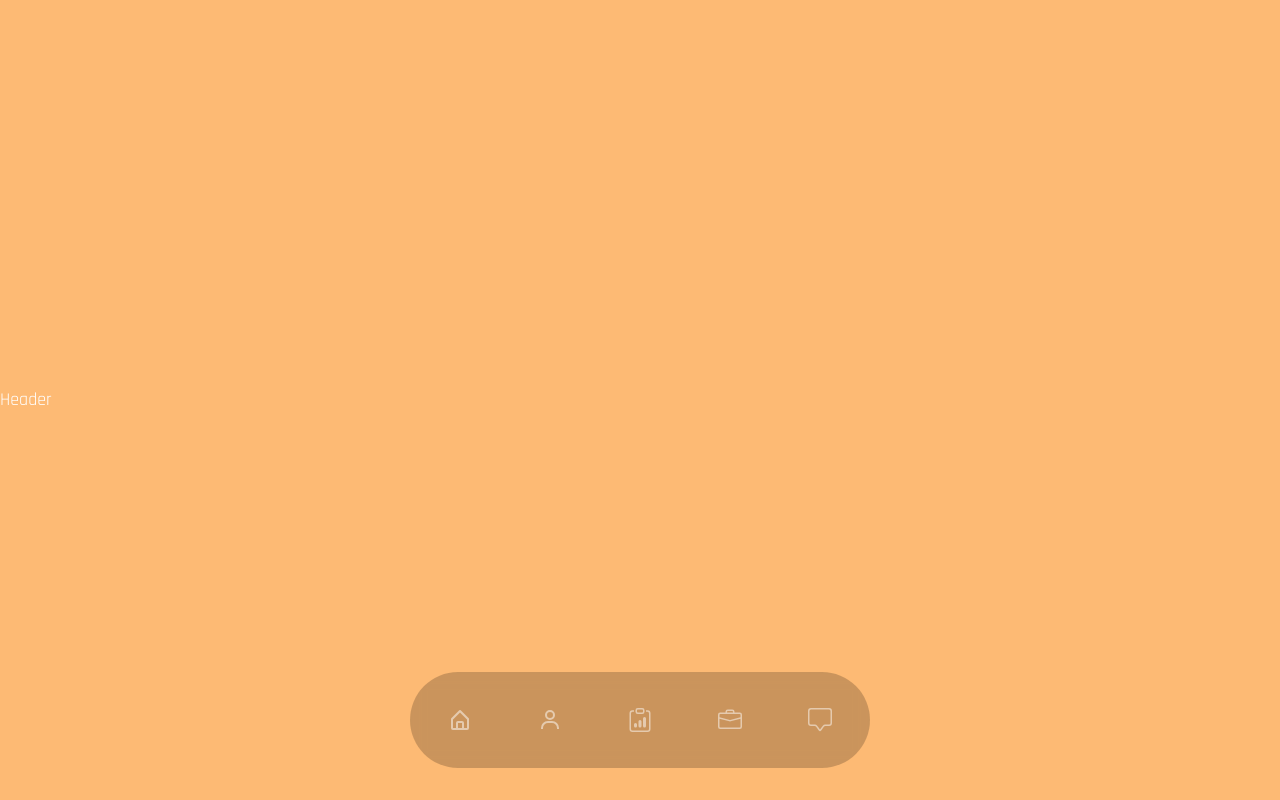
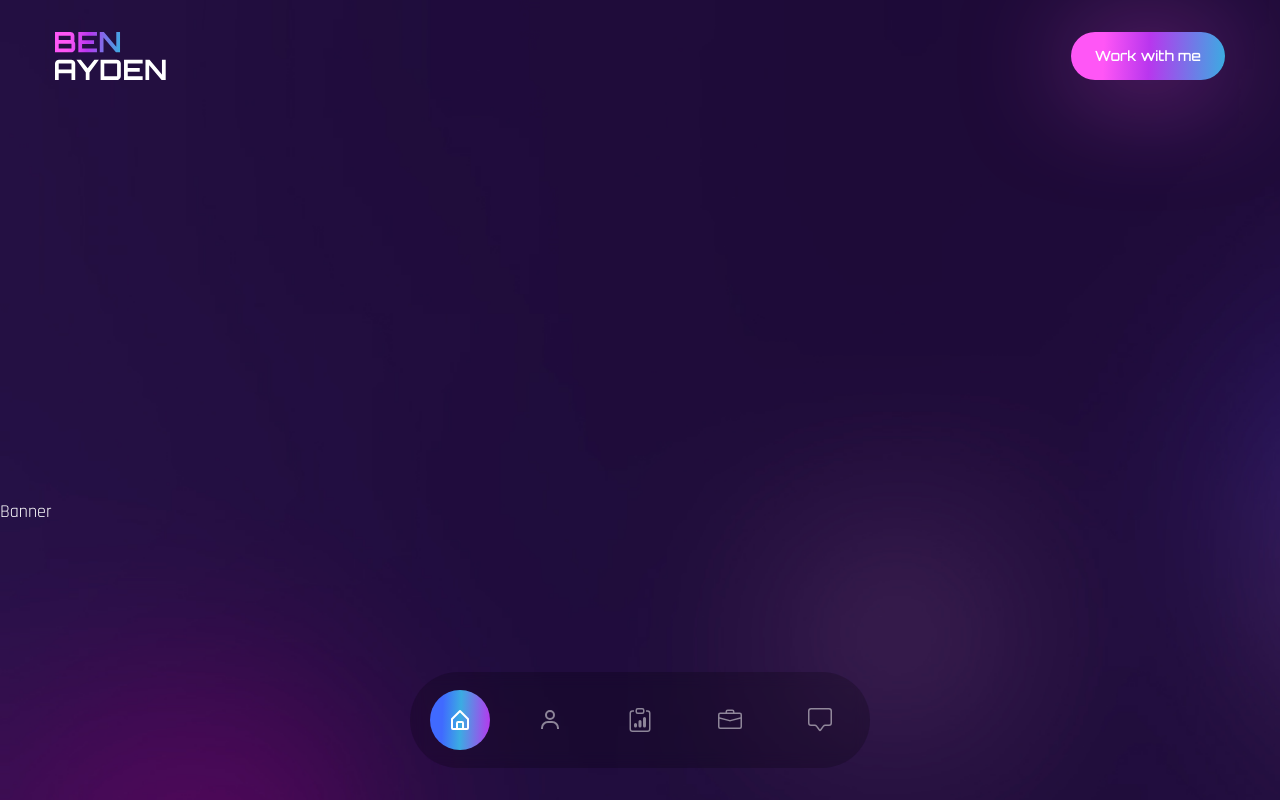
Before and after one commit to JackArt237483/WebCite, a React (Create React App) app: page / in a window 1280 px wide. Shown: the top 800 px of the page. Built offline with nearby package versions, Linux system fonts and the light colour scheme; the HTML template or start-up script is replaced by a standard one; a web font is replaced by a local one.

Commit message:
make header

```diff
--- a/src/components/Header.js
+++ b/src/components/Header.js
@@ -1,7 +1,19 @@
 import React from 'react';
+import Logo from "../assets/logo.svg"
 
 const Header = () => {
-  return <div className='section bg-orange-300'>Header</div>;
+  return(
+   <header className='py-8'>
+      <div className='container mx-auto'>
+        <div className='flex justify-between items-center'>
+          <a href='#'>
+            <img src={Logo} alt='logo'/>
+          </a>
+          <button className='btn btn-sm'>Work with me</button>
+        </div>
+      </div>
+    </header>
+  );
 };
 
 export default Header;
--- a/src/components/Nav.js
+++ b/src/components/Nav.js
@@ -16,6 +16,7 @@
       activeClass="active"
       smooth={true}
       spy={true}
+      offset={-200}
       to="home"
       className='cursor-pointer w-[60px] h-[60px] flex items-center
       justify-center'>
```
